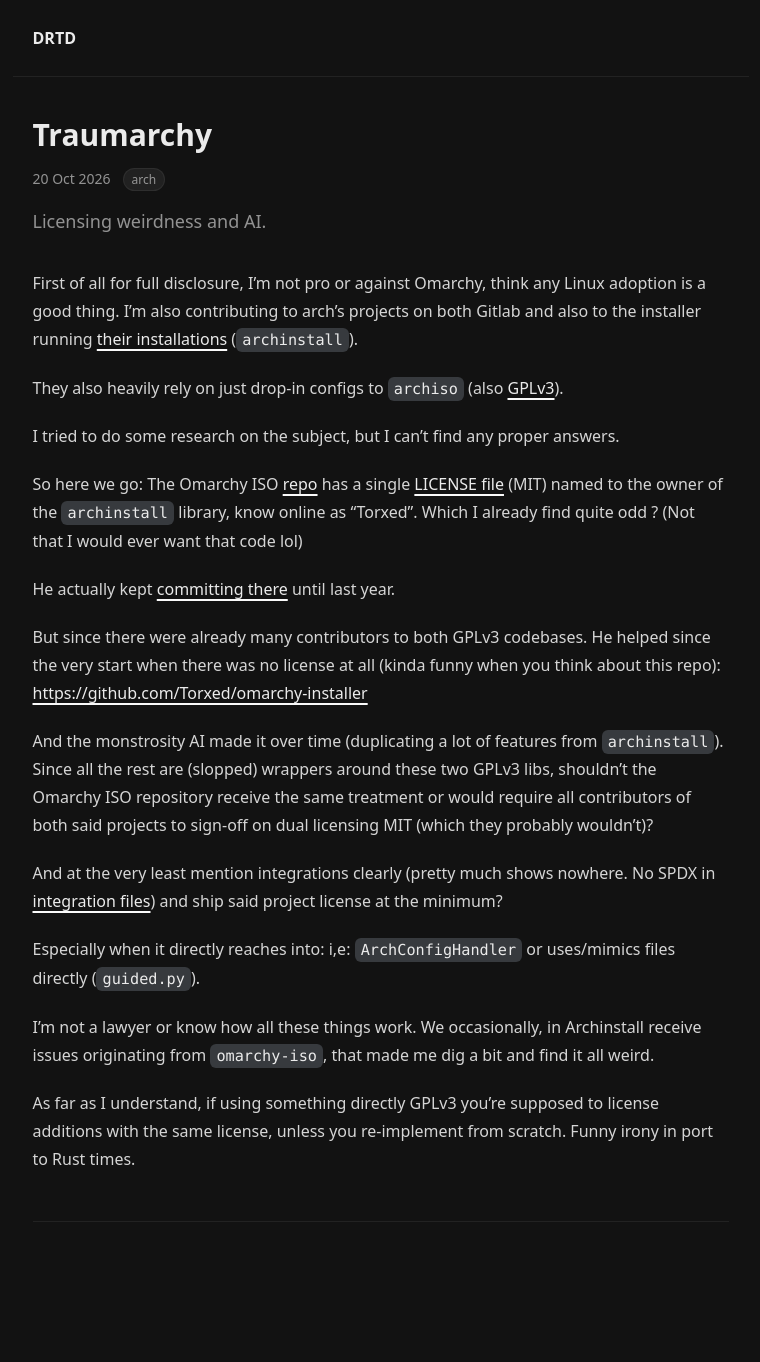
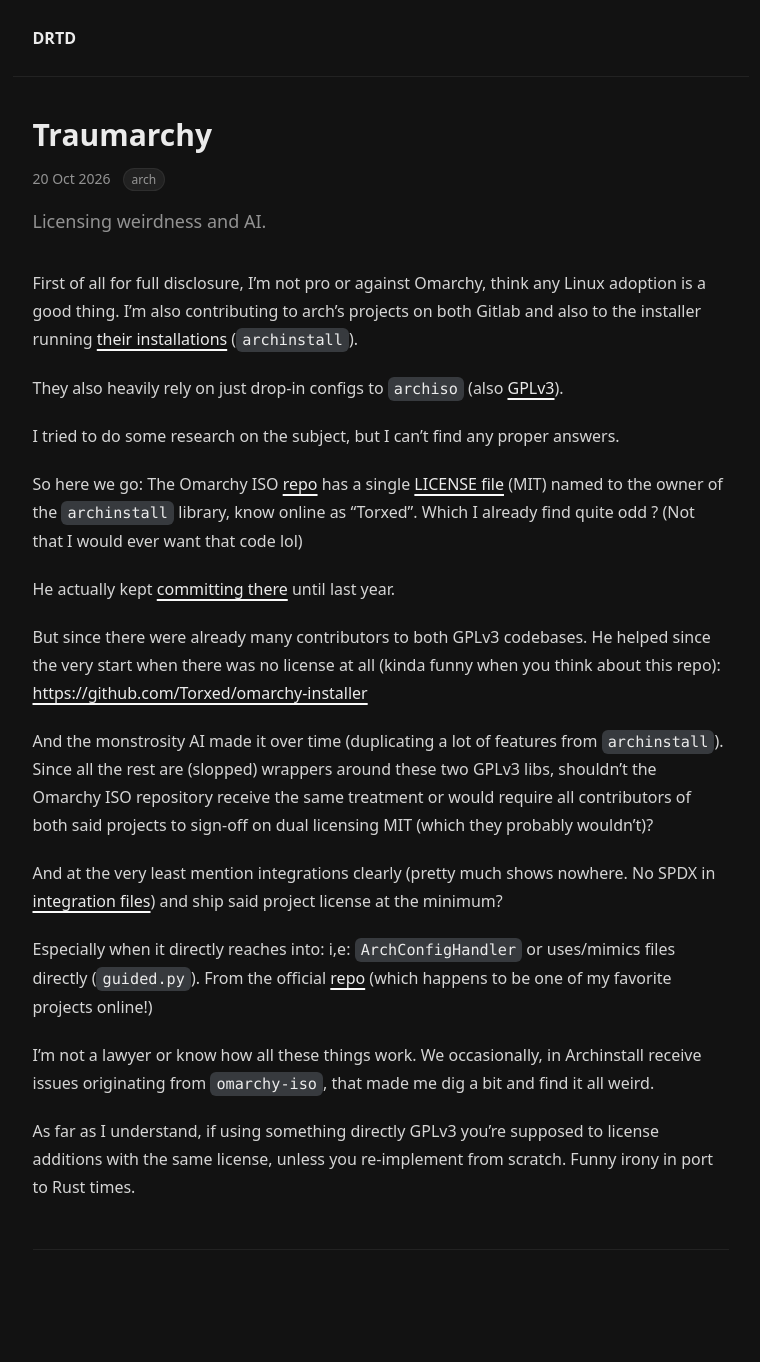
Before and after one commit to h8d13/dontreadthedocs, a Jekyll site: the page built from _posts/2026-10-20-traumarchy.md, in a window 1280 px wide. Shown: the whole page, without its empty margins (252-1012 px from the left). Built offline with Jekyll 4.4.1, drawn with Linux system fonts in a browser that asks for light colours; before the commit the page ends 1334 px from its top, so only the background shows below that.

Commit message:
misc
Signed-off-by: h8d13 <hadean-eon-dev@proton.me>

```diff
--- a/_posts/2026-10-20-traumarchy.md
+++ b/_posts/2026-10-20-traumarchy.md
@@ -36,7 +36,8 @@
 and ship said project license at the minimum?
 
 Especially when it directly reaches into: i,e: `ArchConfigHandler` or uses/mimics
-files directly (`guided.py`).
+files directly (`guided.py`). From the official [repo](https://github.com/archlinux/archinstall)
+(which happens to be one of my favorite projects online!)
 
 I'm not a lawyer or know how all these things work. We occasionally, in Archinstall
 receive issues originating from `omarchy-iso`, that made me dig a bit and find it all weird.
```
